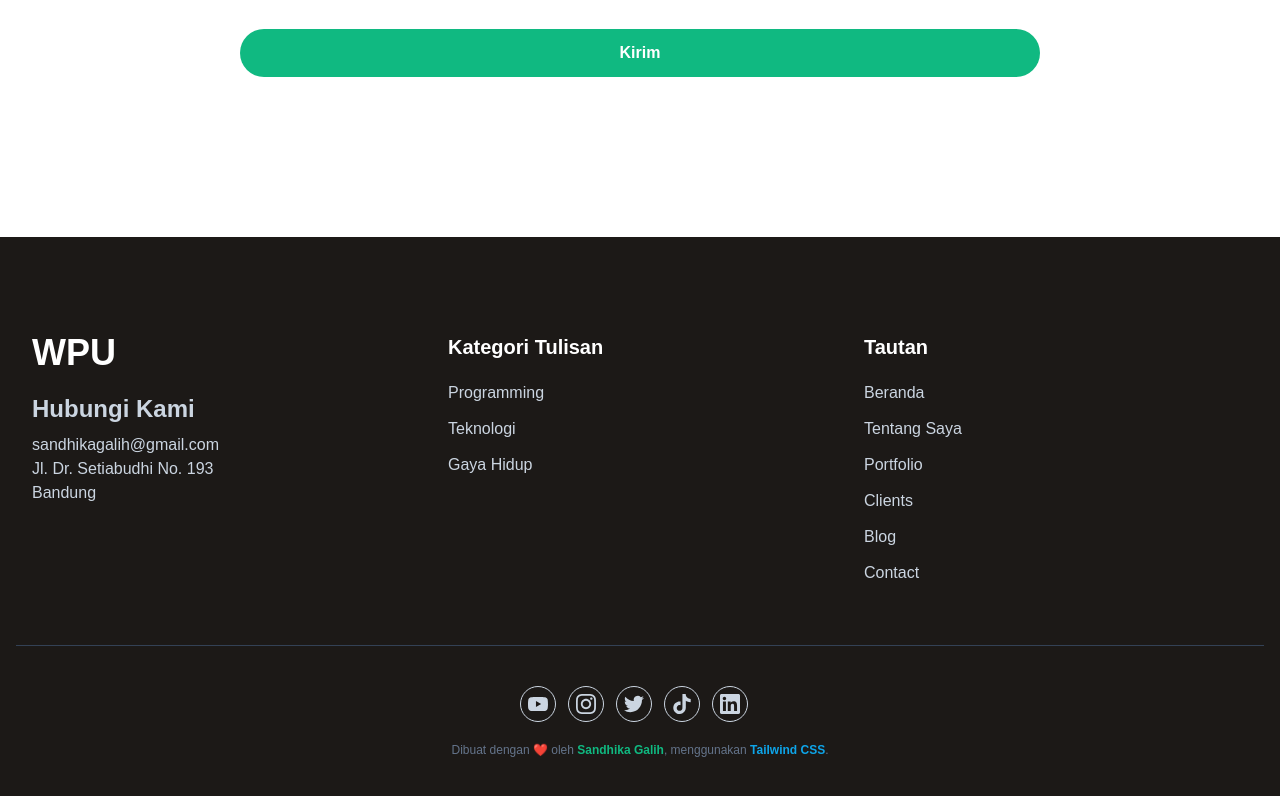
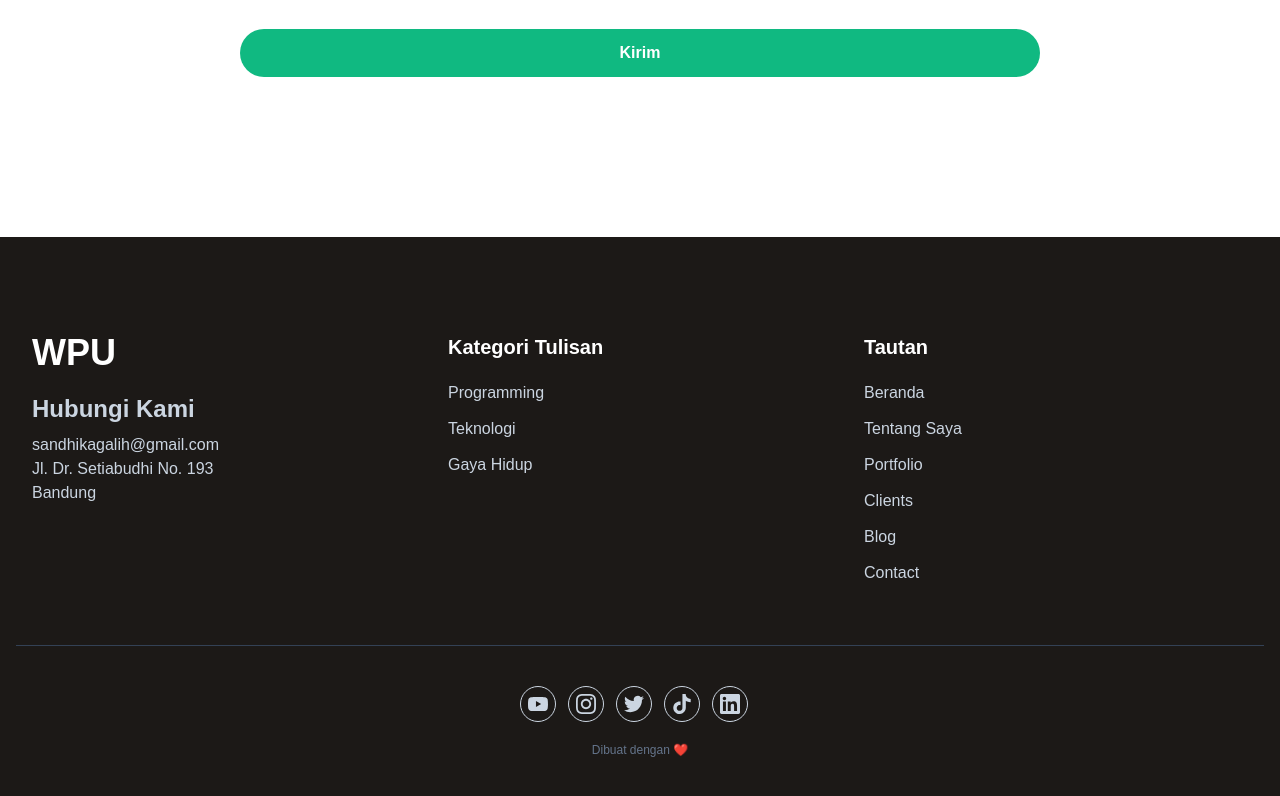
Before and after one commit to faisalabdulr/Tailwind, a website: page index.html in a window 1280 px wide. Shown: the part 4973-5769 px from the top of the page. Drawn offline with Linux system fonts and the light colour scheme.

Commit message:
Update index.html

```diff
--- a/index.html
+++ b/index.html
@@ -510,8 +510,7 @@
               </a>
             </div>
             <p class="text-center text-xs font-medium text-slate-500">
-              Dibuat dengan <span class="text-pink-500">❤️</span> oleh <a href="https://instagram.com/sandhikagalih" target="_blank" class="font-bold text-primary">Sandhika Galih</a>, menggunakan
-              <a href="https://tailwindcss.com" target="_blank" class="font-bold text-sky-500">Tailwind CSS</a>.
+              Dibuat dengan <span class="text-pink-500">❤️</span>
             </p>
           </div>
         </div>
```
